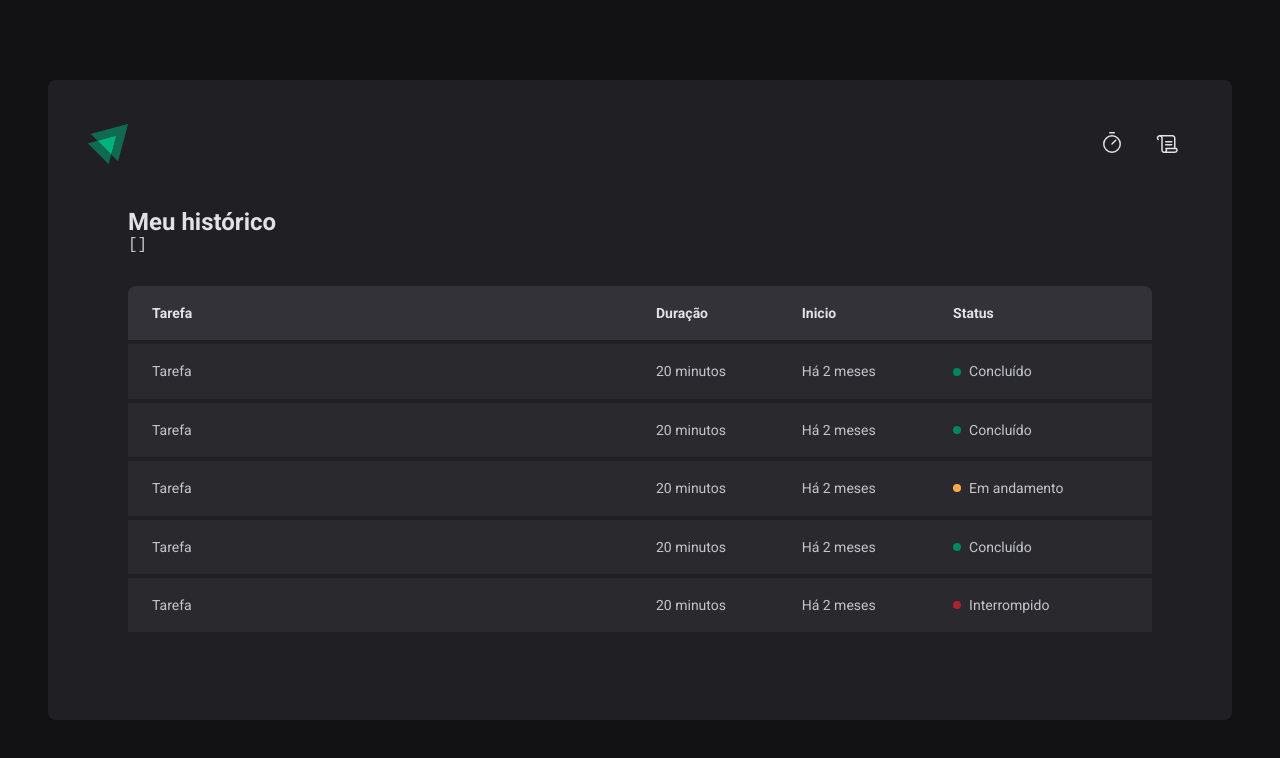
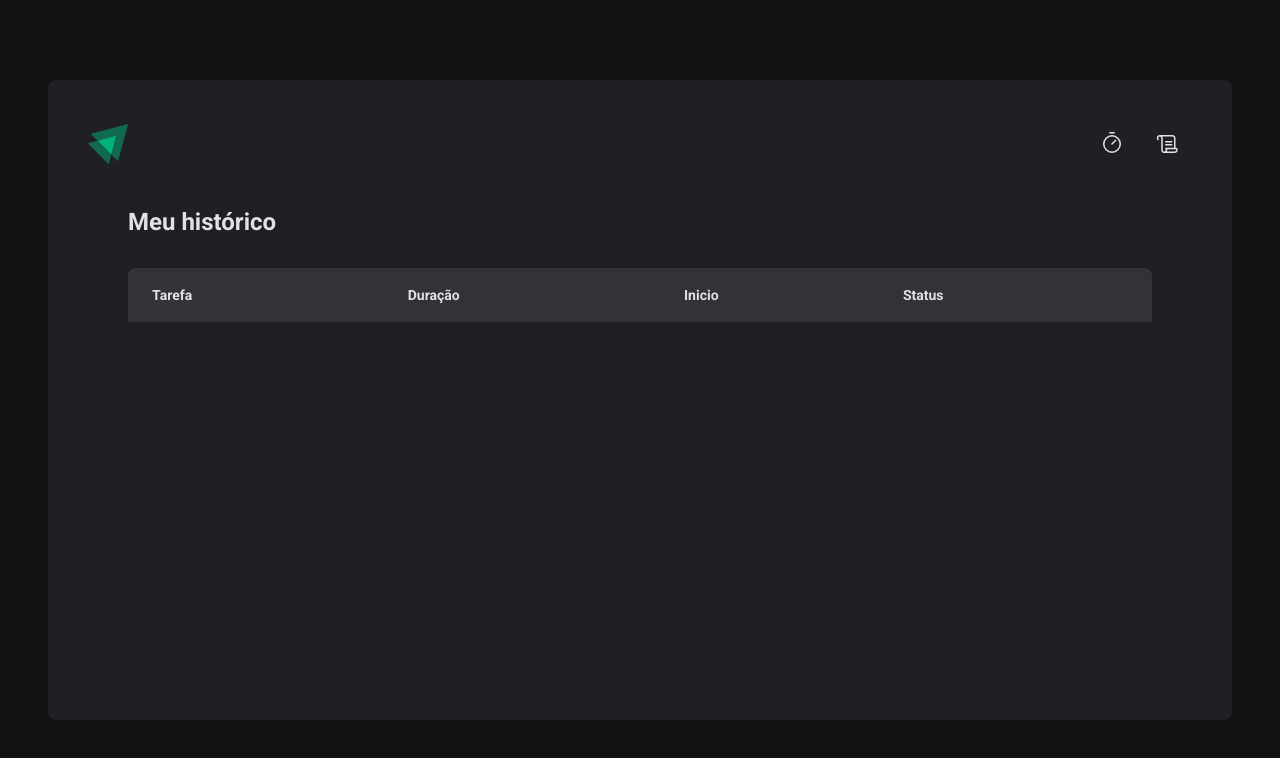
Before and after one commit to espjotape/ignite-timer, a React (Vite) app: page /history in a window 1280 px wide. Shown: the top 758 px of the page. Built offline with nearby package versions, Linux system fonts and the light colour scheme.

Commit message:
History listing

```diff
--- a/src/pages/History/index.tsx
+++ b/src/pages/History/index.tsx
@@ -8,8 +8,6 @@ export function History() {
  return(
   <HistoryContainer>
    <h1>Meu histórico</h1>
-
-   <pre>{JSON.stringify(cycles, null, 2)}</pre>
 
    <HistoryList>
     <table>
@@ -23,46 +21,28 @@ export function History() {
      </thead>
 
      <tbody>
-      <tr>
-       <td>Tarefa</td>
-       <td>20 minutos</td>
-       <td>Há 2 meses</td>
-       <td>
-        <Status statusColor="green">Concluído</Status>
-       </td>
-      </tr>
-      <tr>
-       <td>Tarefa</td>
-       <td>20 minutos</td>
-       <td>Há 2 meses</td>
-        <td>
-        <Status statusColor="green">Concluído</Status>
-        </td>
-      </tr>
-      <tr>
-       <td>Tarefa</td>
-       <td>20 minutos</td>
-       <td>Há 2 meses</td>
-       <td>
-        <Status statusColor="yellow">Em andamento</Status>
-        </td>
-      </tr>
-      <tr>
-       <td>Tarefa</td>
-       <td>20 minutos</td>
-       <td>Há 2 meses</td>
-       <td>
-        <Status statusColor="green">Concluído</Status>
-        </td>
-      </tr>
-      <tr>
-       <td>Tarefa</td>
-       <td>20 minutos</td>
-       <td>Há 2 meses</td>
-       <td>
-         <Status statusColor="red">Interrompido</Status>
-       </td>
-      </tr>
+      {cycles.map(cycle => {
+        return (
+        <tr key={cycle.id}>
+          <td>{cycle.task}</td>
+          <td>{cycle.minutesAmount} minutos</td>
+          <td>{cycle.startDate.toISOString()}</td>
+          <td>
+            {cycle.finishedDate && (
+              <Status statusColor="green">Concluído</Status>
+            )}
+
+            {cycle.interruptedDate && (
+              <Status statusColor="red">Interrumpído</Status>
+            )}
+
+            {!cycle.finishedDate && !cycle.interruptedDate && (
+              <Status statusColor="yellow">Em andamento</Status>
+            )}
+          </td>
+        </tr>
+        )
+      })}
      </tbody>
     </table>
    </HistoryList>
```
